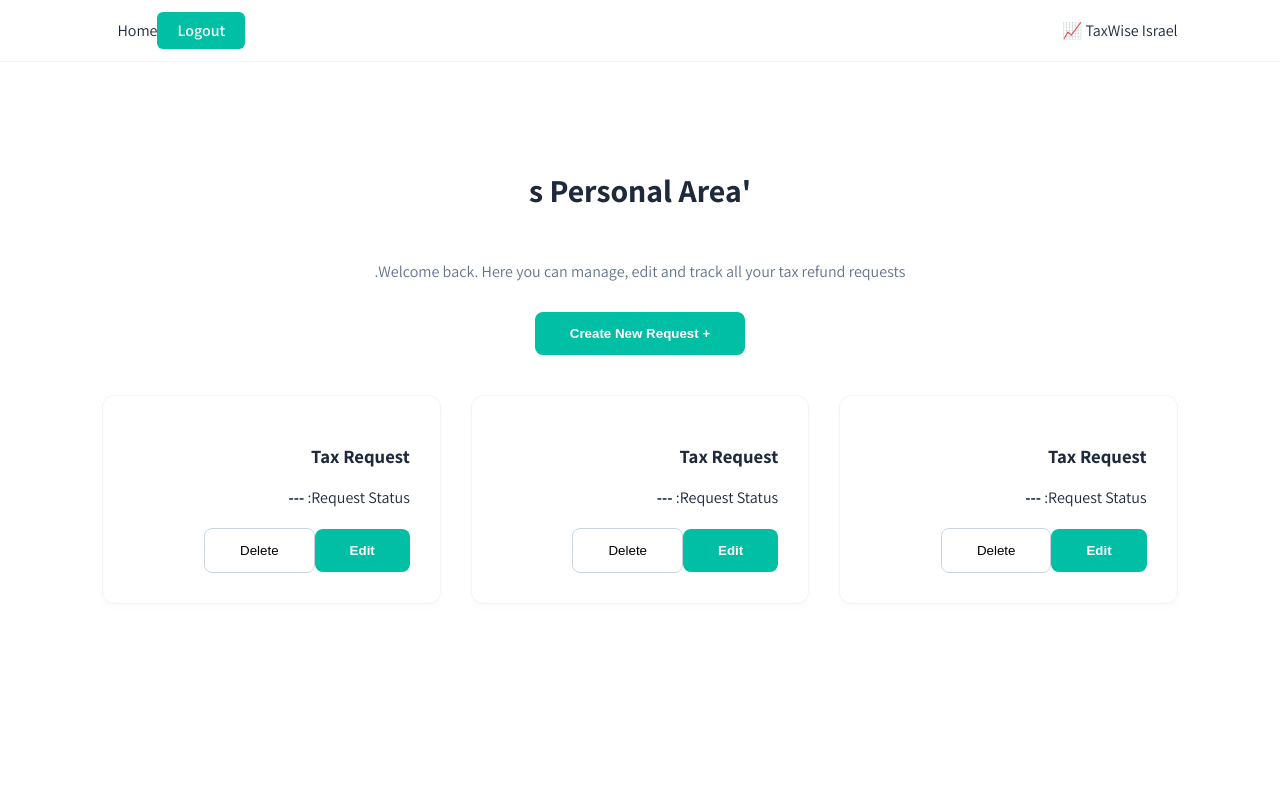
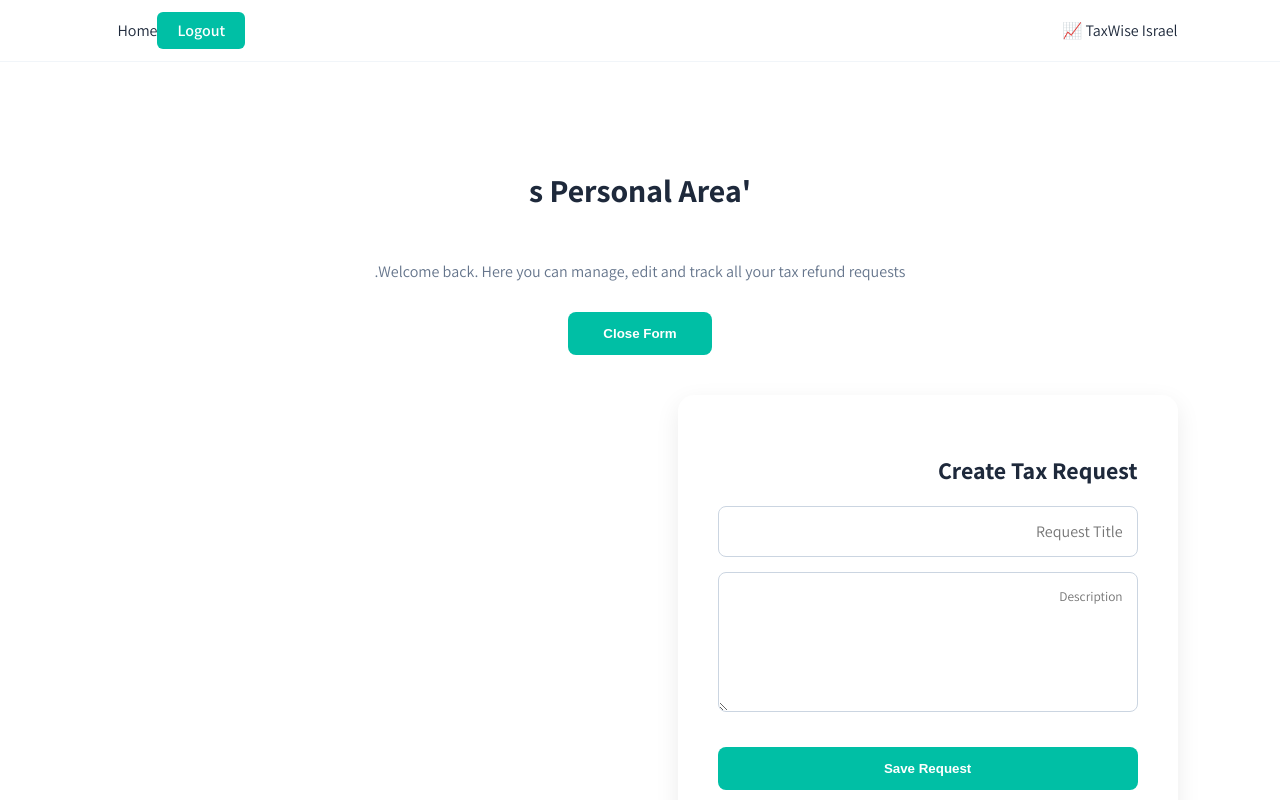
Before and after one commit to MayDangur/Full-Stack-Advanced-Course-Final-Project, a React (Vite) app in the folder client/: page /personal-area in a window 1280 px wide. Both pictures are taken after a click on the button "+ Create New Request". Shown: the top 800 px of the page. Built offline with nearby package versions, Linux system fonts and the light colour scheme.

Commit message:
versstoday

```diff
--- /dev/null
+++ b/client/src/components/TaxRequestForm.tsx
@@ -0,0 +1,68 @@
+import { useState } from "react";
+
+function TaxRequestForm() {
+  const [title, setTitle] = useState("");
+  const [description, setDescription] =
+    useState("");
+
+  const handleSubmit = (
+    e: React.FormEvent
+  ) => {
+    e.preventDefault();
+
+    alert(
+      "The request will be connected to the server in the next step."
+    );
+  };
+
+  return (
+    <div
+      className="form-container"
+      style={{
+        marginBottom: "40px",
+      }}
+    >
+      <h2>Create Tax Request</h2>
+
+      <form onSubmit={handleSubmit}>
+        <input
+          type="text"
+          placeholder="Request Title"
+          value={title}
+          onChange={(e) =>
+            setTitle(e.target.value)
+          }
+        />
+
+        <textarea
+          placeholder="Description"
+          value={description}
+          onChange={(e) =>
+            setDescription(e.target.value)
+          }
+          style={{
+            width: "100%",
+            minHeight: "140px",
+            padding: "14px",
+            border: "1px solid #cbd5e1",
+            borderRadius: "8px",
+            resize: "vertical",
+            fontFamily: "inherit",
+          }}
+        />
+
+        <button
+          type="submit"
+          className="btn-primary"
+          style={{
+            marginTop: "20px",
+          }}
+        >
+          Save Request
+        </button>
+      </form>
+    </div>
+  );
+}
+
+export default TaxRequestForm;
--- a/client/src/pages/PersonalArea.tsx
+++ b/client/src/pages/PersonalArea.tsx
@@ -1,8 +1,14 @@
+import { useState } from "react";
 import { Link } from "react-router-dom";
+
 import { useAuth } from "../context/AuthContext";
+import TaxRequestForm from "../components/TaxRequestForm";
 
 function PersonalArea() {
   const { user, logout } = useAuth();
+
+  const [showForm, setShowForm] =
+    useState(false);
 
   return (
     <>
@@ -32,8 +38,9 @@ function PersonalArea() {
         </h1>
 
         <p className="form-subtitle">
-          Welcome back. Here you can manage, edit and
-          track all your tax refund requests.
+          Welcome back. Here you can manage,
+          edit and track all your tax refund
+          requests.
         </p>
 
         <div
@@ -42,14 +49,26 @@ function PersonalArea() {
             marginBottom: "40px",
           }}
         >
-          <button className="btn-primary">
-            + Create New Request
+          <button
+            className="btn-primary"
+            onClick={() =>
+              setShowForm(!showForm)
+            }
+          >
+            {showForm
+              ? "Close Form"
+              : "+ Create New Request"}
           </button>
         </div>
 
+        {showForm && <TaxRequestForm />}
+
         <div className="features-grid">
           {[1, 2, 3].map((card) => (
-            <div className="f-card" key={card}>
+            <div
+              className="f-card"
+              key={card}
+            >
               <h3>Tax Request</h3>
 
               <p>
```
